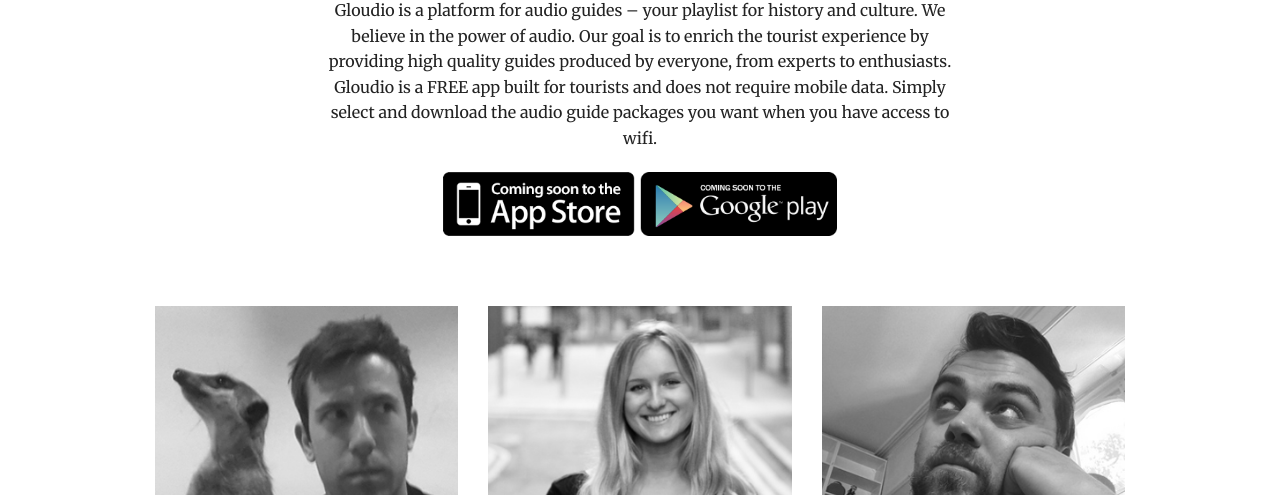
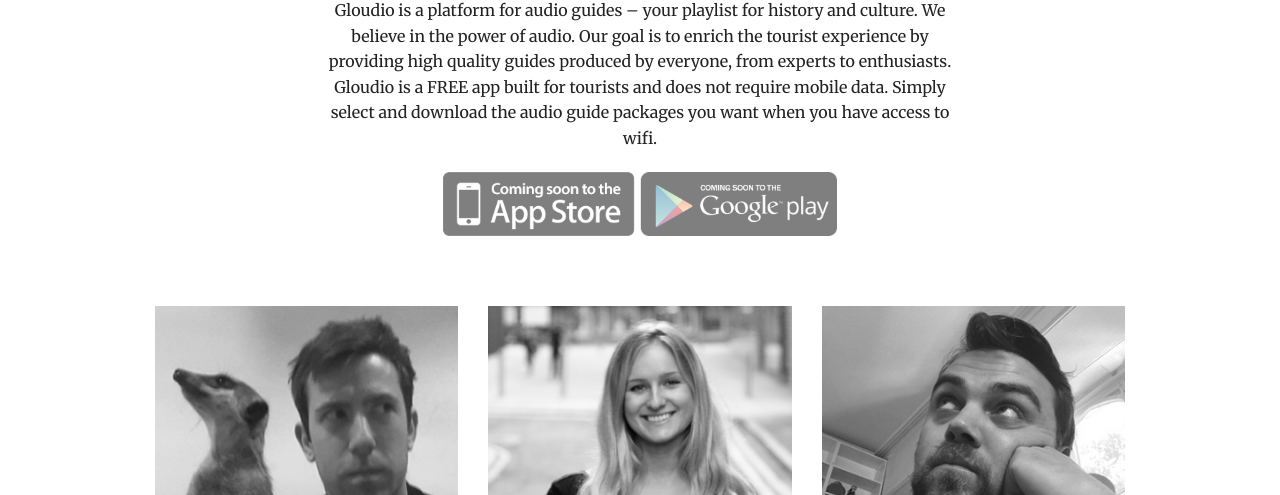
Before and after one commit to jordn/gloudio, a plain HTML site: page index.html in a window 1280 px wide. Shown: the part 605-1100 px from the top of the page. Drawn offline with nearby package versions, Linux system fonts and the light colour scheme.

Commit message:
faded buttons

```diff
--- a/assets/css/site.css
+++ b/assets/css/site.css
@@ -52,6 +52,10 @@ section.about {
 
 }
 
+section.about img {
+    opacity: 0.5;
+}
+
 section.team {
     text-align: center;
 }
```
